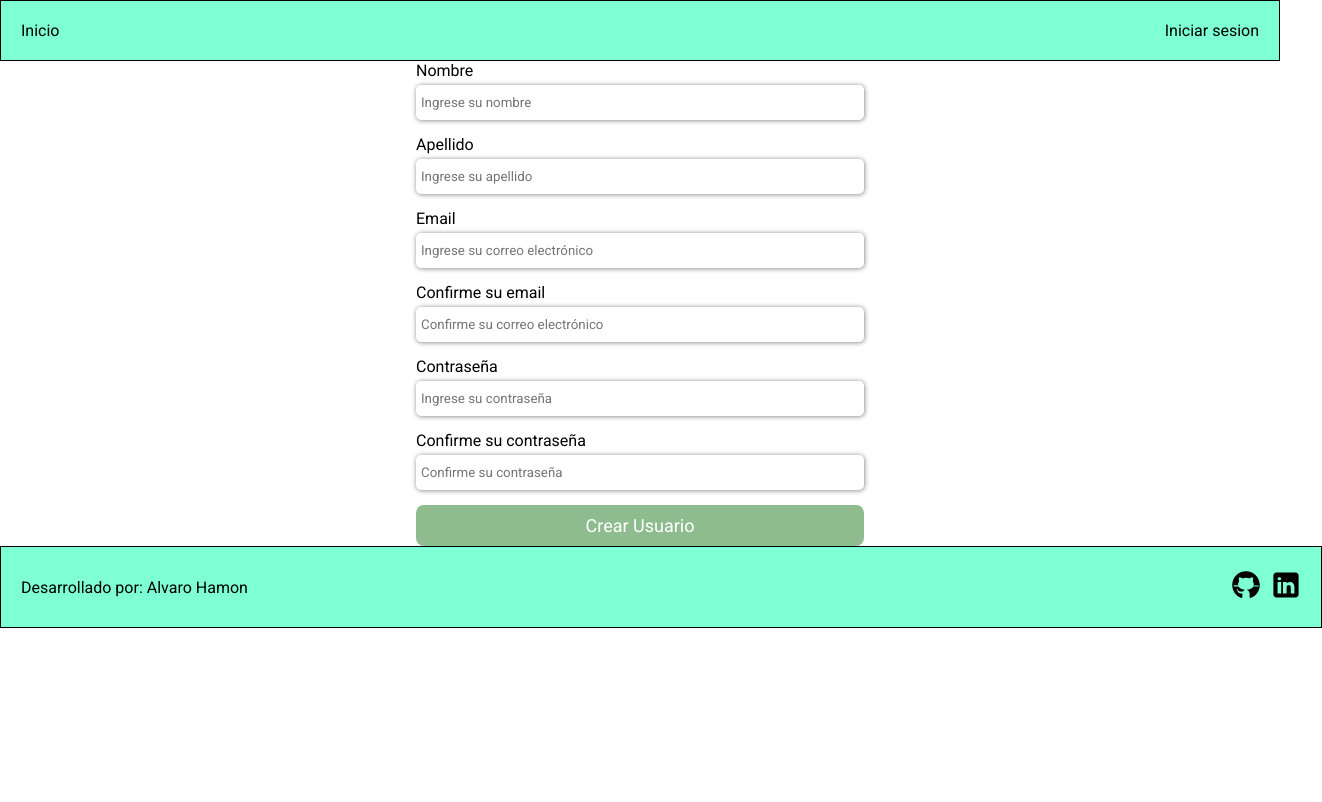
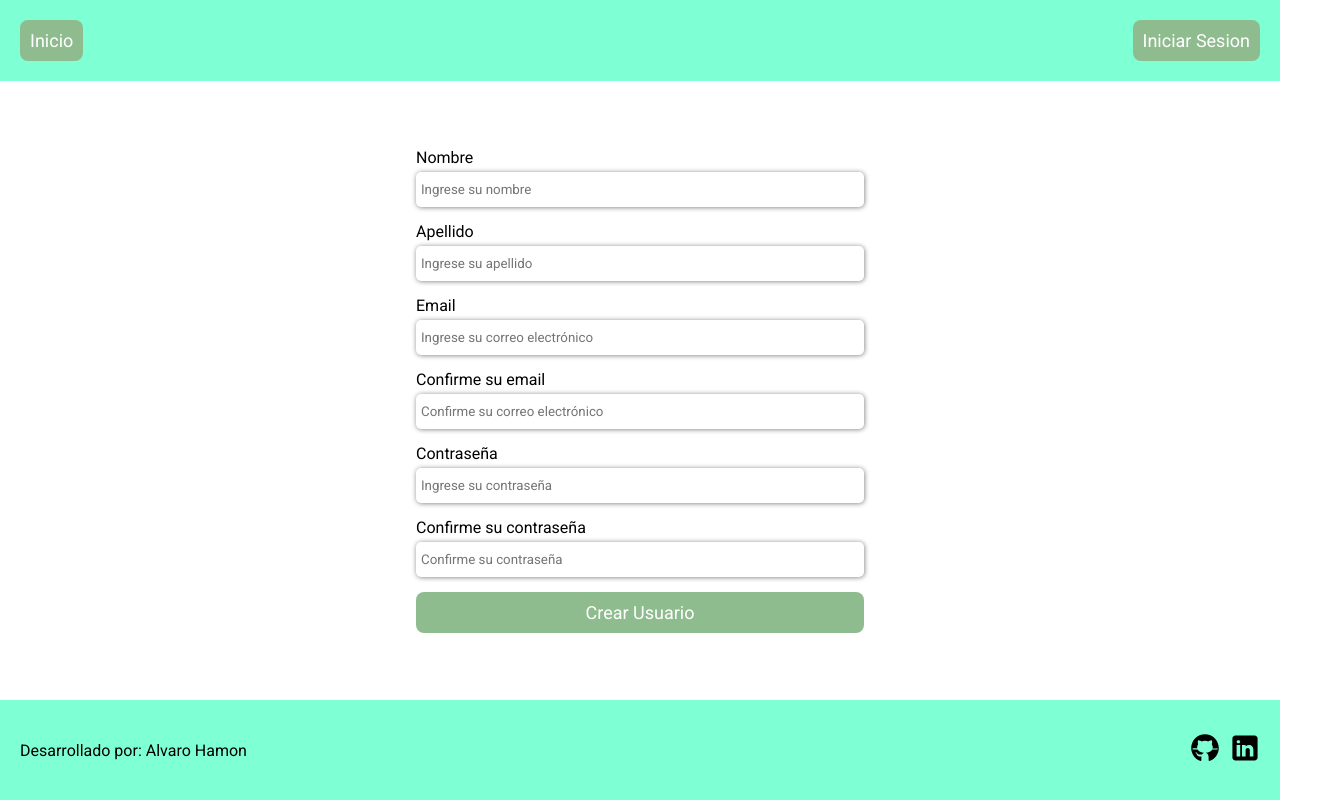
Before and after one commit to AlvaroHamon/Practica, a React (Vite) app: page / in a window 1280 px wide. Shown: the whole page, 1322 px wide, since content can reach past the window. Built offline with nearby package versions, Linux system fonts and the light colour scheme.

Commit message:
construyendo proyecto para desplegar

```diff
--- a/src/assets/components/Footer/index.css
+++ b/src/assets/components/Footer/index.css
@@ -1,11 +1,8 @@
 footer {
   display: flex;
-  position: absolute;
   align-items: center;
   justify-content: space-between;
-  height: 40px;
-  width: 100%;
-  border: 1px solid black;
+  height: 60px;
   background-color: aquamarine;
   padding: 20px;
 }
--- a/src/assets/components/NavBar/NavBar.jsx
+++ b/src/assets/components/NavBar/NavBar.jsx
@@ -1,28 +1,19 @@
+import Boton from "../../elements/Boton/Boton";
 import "./index.css";
 
 const NavBar = () => {
   return (
-    <header>
-      <nav>
-        <ul>
-          <li>Inicio</li>
-          <li>Iniciar sesion</li>
-        </ul>
-      </nav>
+    <header className="contenedorheader">
+      <Boton texto="Inicio" />
+      <Boton texto="Iniciar Sesion" />
+      {/* <ul>
+        <li>Inicio</li>
+        <li>Iniciar sesion</li>
+      </ul> */}
+      {/* <nav>
+      </nav> */}
     </header>
   );
 };
 
 export default NavBar;
-
-// export default function NabVar() {
-//   return (
-//     <>
-//       <nav>
-//         <ul>
-//           <li>Inicio</li>
-//           <li>Iniciar sesion</li>
-//         </ul>
-//       </nav>
-//     </>
-//   );
--- a/src/assets/components/NavBar/index.css
+++ b/src/assets/components/NavBar/index.css
@@ -1,11 +1,6 @@
-nav {
+.contenedorheader {
   padding: 20px;
-  border: 1px solid black;
   background-color: aquamarine;
-}
-
-ul {
-  list-style: none;
   display: flex;
   justify-content: space-between;
 }
--- a/src/assets/components/Registro/registro.css
+++ b/src/assets/components/Registro/registro.css
@@ -1,5 +1,6 @@
 .contenedorReg {
   display: flex;
+  /* flex: 1; */
   justify-content: center;
   align-items: center;
   width: 100%;
--- a/src/index.css
+++ b/src/index.css
@@ -1,6 +1,11 @@
 * {
+  font-family: "Roboto", sans-serif;
   margin: 0;
-  padding: 0;
-  font-family: "Roboto", sans-serif;
-  /* box-sizing: border-box; */
 }
+
+#root {
+  height: 100vh;
+  display: flex;
+  flex-direction: column;
+  box-sizing: border-box;
+}
--- a/src/main.jsx
+++ b/src/main.jsx
@@ -3,7 +3,7 @@ import ReactDOM from "react-dom/client";
 import "./index.css";
 import NavBar from "./assets/components/NavBar/NavBar";
 import Footer from "./assets/components/Footer/Footer";
-import Login from "./assets/components/Login/Login";
+// import Login from "./assets/components/Login/Login";
 import Registro from "./assets/components/Registro/Registro";
 
 ReactDOM.createRoot(document.getElementById("root")).render(
```
